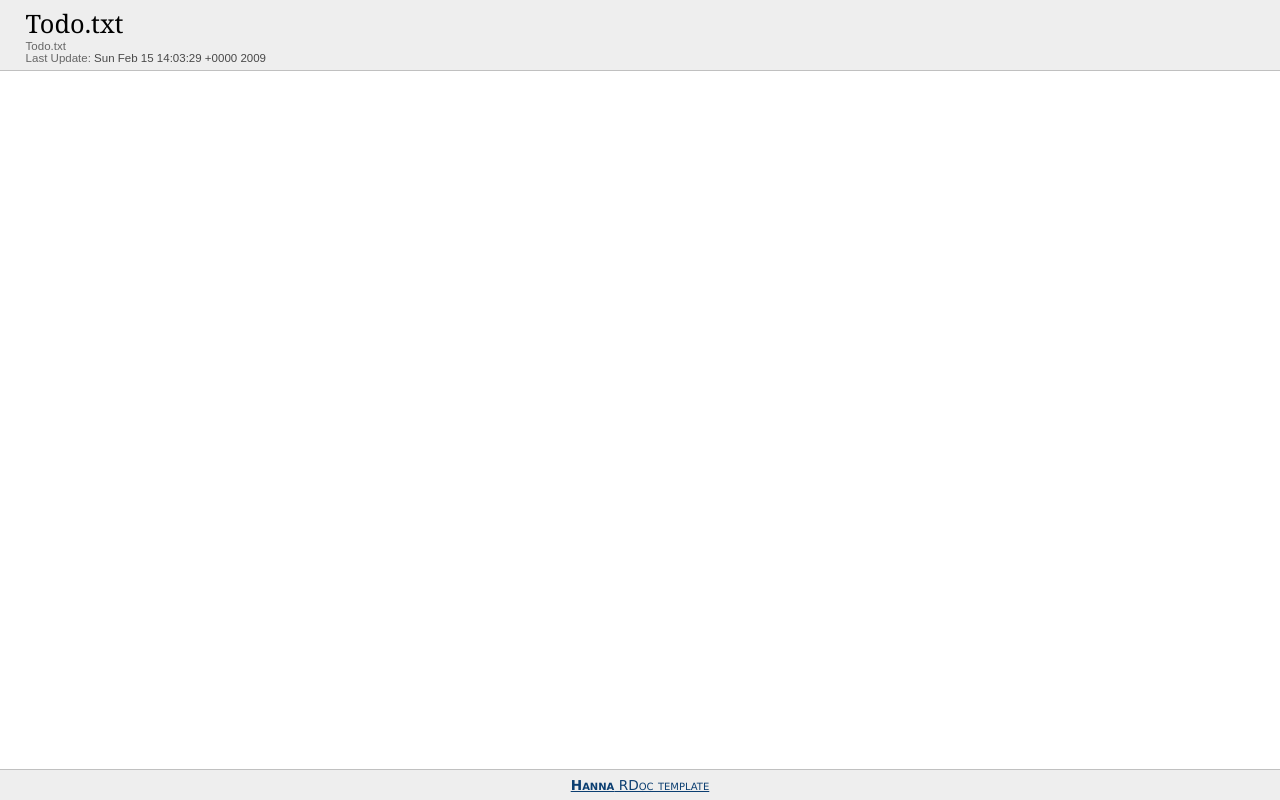
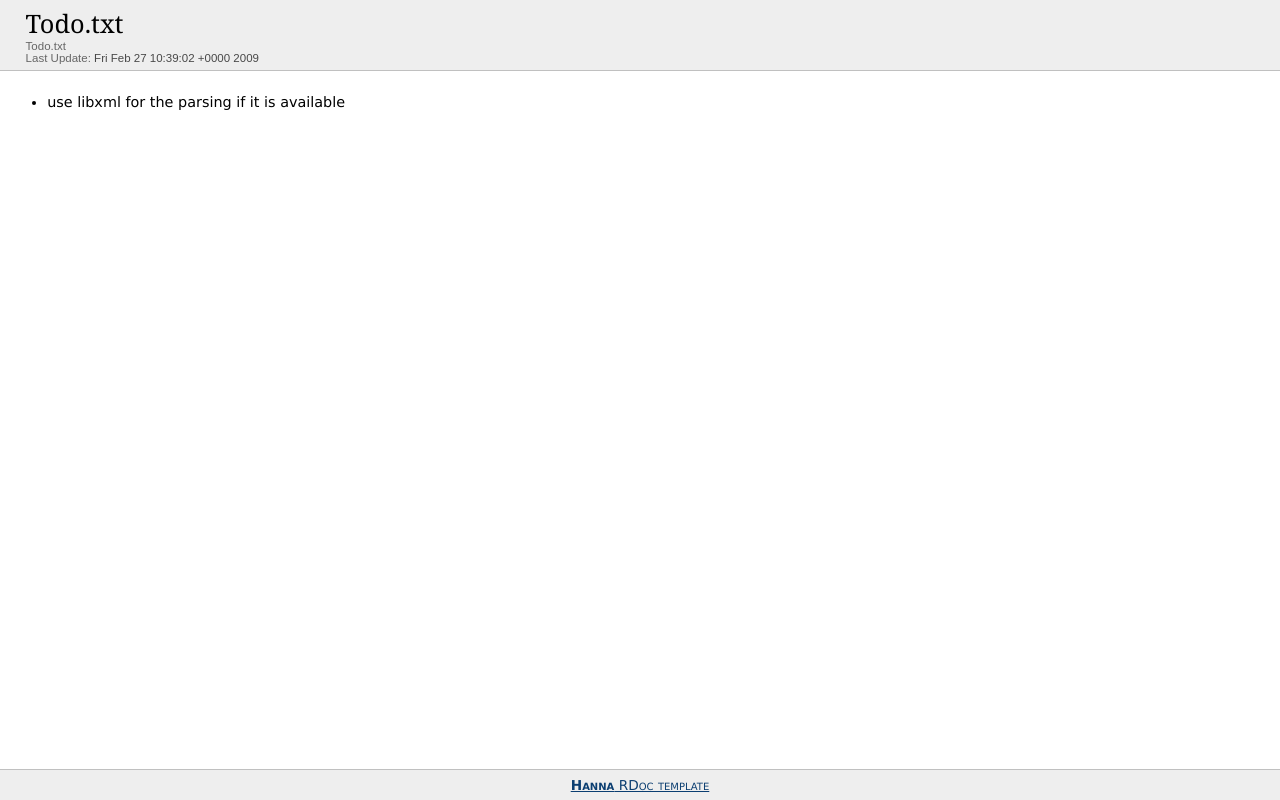
Before and after one commit to ianwhite/truncate_html, a plain HTML site: page doc/files/Todo_txt.html in a window 1280 px wide. Drawn offline with Linux system fonts and the light colour scheme.

Commit message:
Updated files.

```diff
--- a/doc/files/Todo_txt.html
+++ b/doc/files/Todo_txt.html
@@ -31,11 +31,18 @@
         </div>
         <div class='last-update'>
           Last Update:
-          <span class='datetime'>Sun Feb 15 14:03:29 +0000 2009</span>
+          <span class='datetime'>Fri Feb 27 10:39:02 +0000 2009</span>
         </div>
       </div>
       <div id='content'>
         <div id='text'>
+          <div id='description'>
+            <ul>
+            <li>use libxml for the parsing if it is available
+
+            </li>
+            </ul>
+          </div>
           <div id='section'>
           </div>
         </div>
```
Also changed, not shown: doc/files/History_txt.html (+1 -1 lines), doc/files/License_txt.html (+1 -1 lines), doc/files/README_rdoc.html (+1 -1 lines), doc/files/lib/truncate_html_helper_rb.html (+1 -1 lines), 1 other file.
